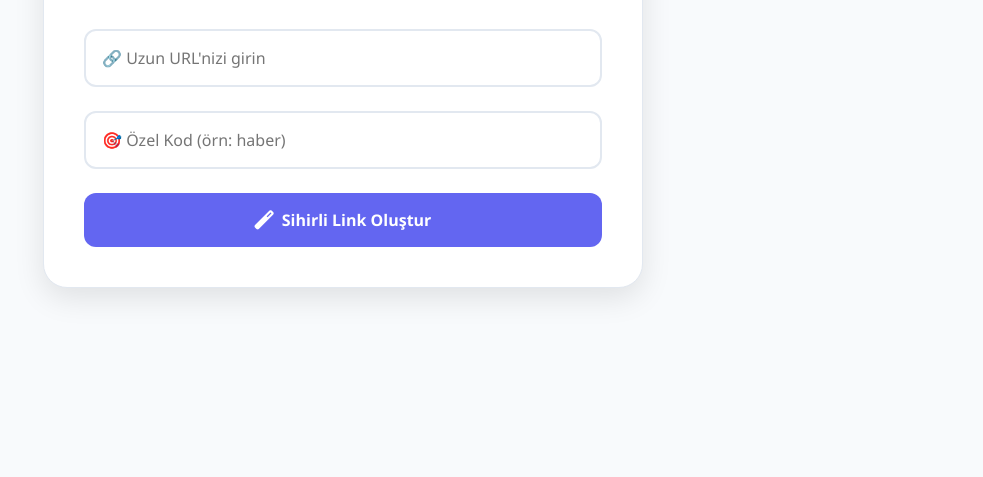
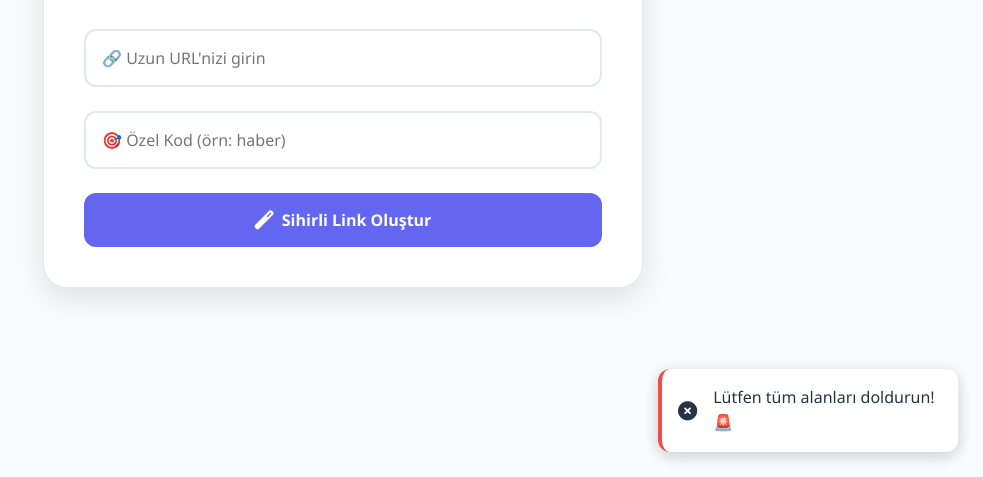
Before and after one commit to 3geETR/ls, a plain HTML site: page index.html in a window 1280 px wide. Both pictures are taken after a click on the button "Sihirli Link Oluştur". Shown: the part 323-800 px from the top of the page, without its empty margins (297-1280 px from the left). Drawn offline with Linux system fonts and the light colour scheme.

Commit message:
Notification Update

```diff
--- a/index.html
+++ b/index.html
@@ -188,6 +188,75 @@
                 width: 100%;
             }
         }
+
+        .notification-container {
+            position: fixed;
+            bottom: 25px;
+            right: 25px;
+            z-index: 1000;
+            max-width: 300px;
+            width: 100%;
+        }
+
+        .notification {
+            background: var(--card-bg);
+            color: var(--text);
+            padding: 1rem;
+            border-radius: 0.75rem;
+            margin-top: 1rem;
+            display: flex;
+            align-items: center;
+            gap: 1rem;
+            box-shadow: 0 4px 15px rgba(0,0,0,0.2);
+            animation: slideIn 0.3s ease-out;
+            border-left: 4px solid transparent;
+            opacity: 0.95;
+            transition: all 0.3s ease;
+        }
+
+        .notification:hover {
+            opacity: 1;
+            transform: translateY(-2px);
+        }
+
+        .notification.success {
+            border-left-color: #10b981;
+        }
+
+        .notification.error {
+            border-left-color: #ef4444;
+        }
+
+        .notification.warning {
+            border-left-color: #f59e0b;
+        }
+
+        .notification i {
+            font-size: 1.2rem;
+            flex-shrink: 0;
+        }
+
+        .notification-content {
+            flex-grow: 1;
+        }
+
+        @keyframes slideIn {
+            from {
+                transform: translateX(100%);
+                opacity: 0;
+            }
+            to {
+                transform: translateX(0);
+                opacity: 0.95;
+            }
+        }
+
+        @keyframes fadeOut {
+            to {
+                transform: translateY(20px);
+                opacity: 0;
+            }
+        }
     </style>
 </head>
 <body>
@@ -244,6 +313,8 @@
             </div>
         </div>
     </div>
+
+    <div class="notification-container" id="notificationContainer"></div>
 
     <script>
         // Ayarları Buradan Değiştirin ↓
@@ -317,6 +388,54 @@
                 .then(() => alert("Link panoya kopyalandı! 📋"))
                 .catch(() => alert("Kopyalama başarısız! ❌"));
         }
+
+        function showNotification(message, type = 'success', duration = 4000) {
+            const icons = {
+                success: 'fa-circle-check',
+                error: 'fa-circle-xmark',
+                warning: 'fa-triangle-exclamation'
+            };
+
+            const notification = document.createElement('div');
+            notification.className = `notification ${type}`;
+            notification.innerHTML = `
+                <i class="fas ${icons[type]}"></i>
+                <div class="notification-content">${message}</div>
+            `;
+
+            notification.addEventListener('click', () => {
+                notification.style.animation = 'fadeOut 0.3s ease';
+                setTimeout(() => notification.remove(), 300);
+            });
+
+            const container = document.getElementById('notificationContainer');
+            container.appendChild(notification);
+
+            setTimeout(() => {
+                notification.style.animation = 'fadeOut 0.3s ease';
+                setTimeout(() => notification.remove(), 300);
+            }, duration);
+        }
+
+        // Değiştirilen alert'ler
+        function validateInputs(url, code) {
+            if(!url || !code) {
+                showNotification('Lütfen tüm alanları doldurun! 🚨', 'error');
+                return false;
+            }
+            if(!isValidUrl(url)) {
+                showNotification('Geçersiz URL formatı! 🌐', 'error');
+                return false;
+            }
+            return true;
+        }
+
+        function copyLink() {
+            const shortUrl = document.getElementById('shortLinkText').textContent;
+            navigator.clipboard.writeText(shortUrl)
+                .then(() => showNotification('Link panoya kopyalandı! 📋', 'success'))
+                .catch(() => showNotification('Kopyalama başarısız! ❌', 'error'));
+        }
     </script>
 </body>
 </html>
```
